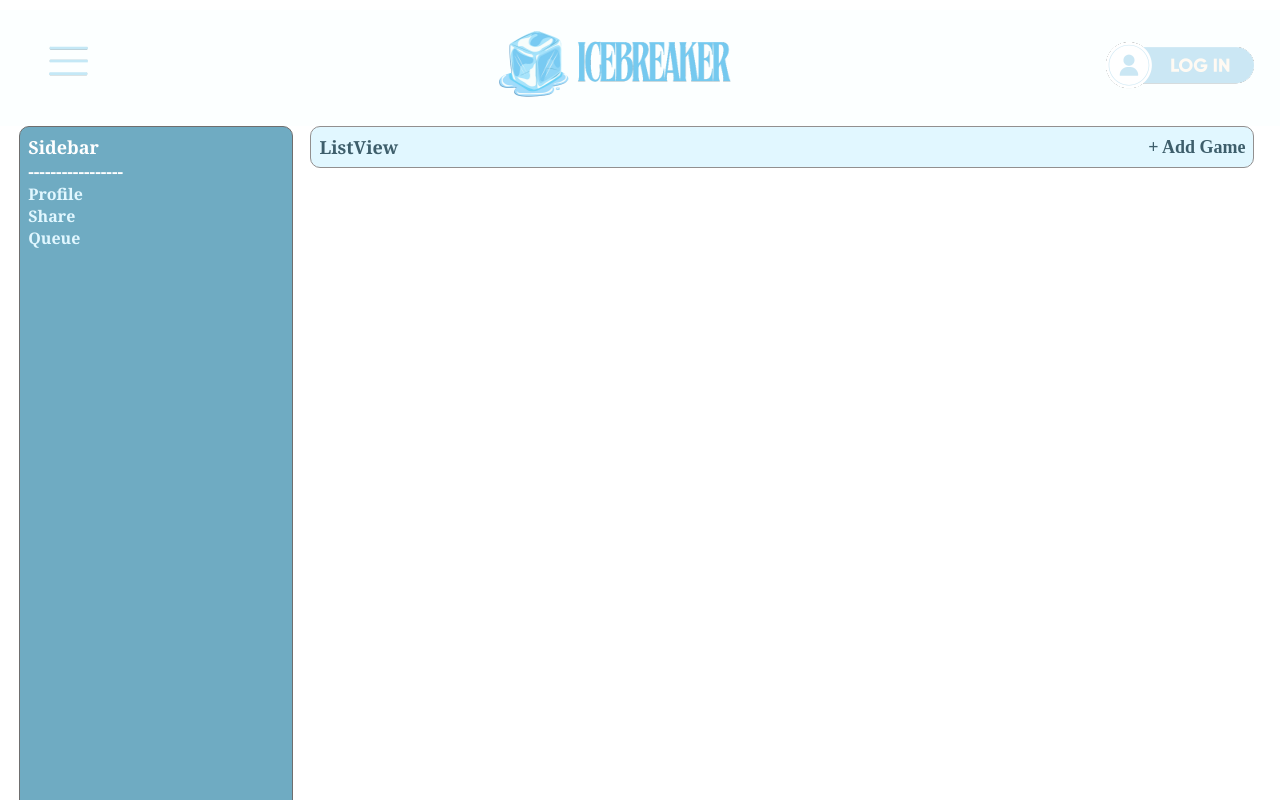
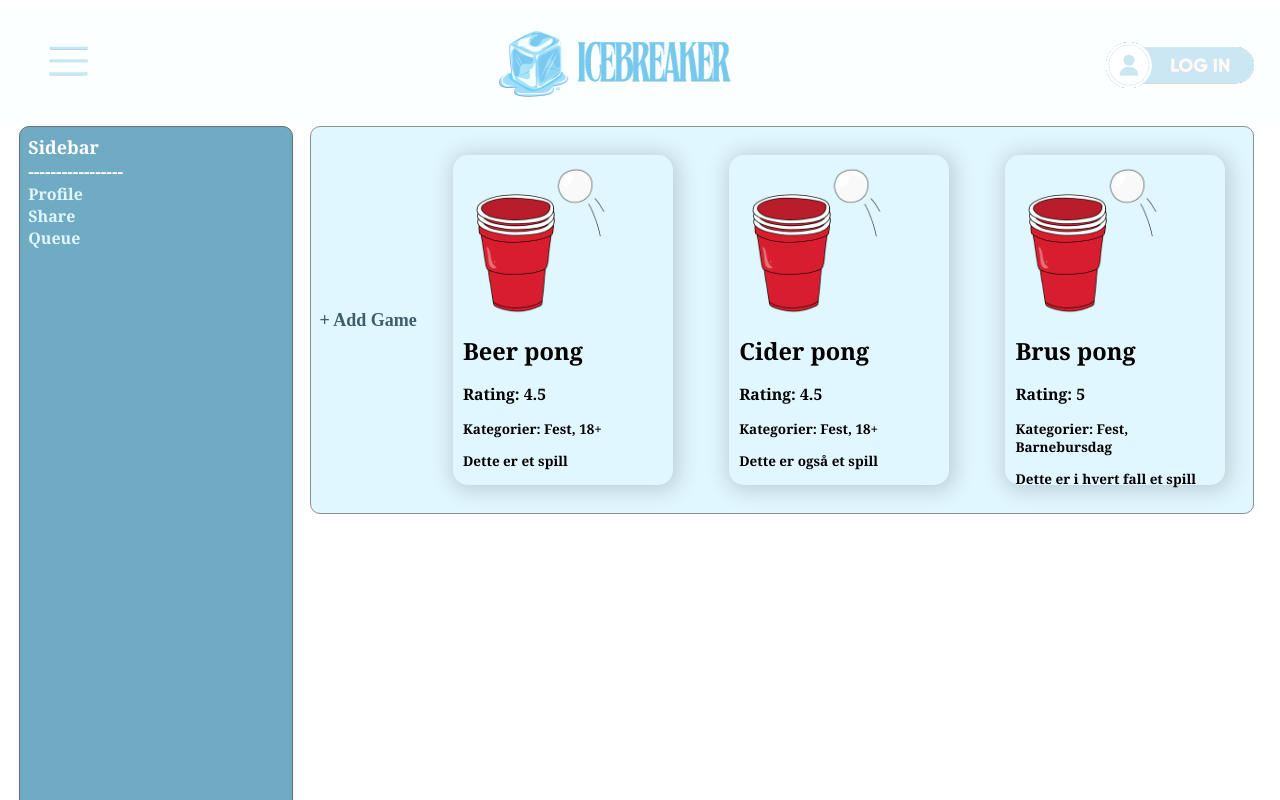
Before and after one commit to johannegg/TDT4140, a React (Create React App) app in the folder frontend/: page / in a window 1280 px wide. Built offline with nearby package versions, Linux system fonts and the light colour scheme.

Commit message:
Create a basic GameCard component

```diff
--- a/frontend/package.json
+++ b/frontend/package.json
@@ -12,6 +12,7 @@
     "@types/react-dom": "^18.2.19",
     "react": "^18.2.0",
     "react-dom": "^18.2.0",
+    "react-router-dom": "^6.22.0",
     "react-scripts": "^5.0.1",
     "typescript": "^4.9.5",
     "web-vitals": "^2.1.4"
--- /dev/null
+++ b/frontend/src/App.tsx
@@ -0,0 +1,12 @@
+import React from 'react';
+import { Route, Routes } from 'react-router-dom';
+import HomePage from './Pages/HomePage/HomePage';
+
+function App() {
+  return (
+    <Routes>
+      <Route path="/" element={<HomePage />} />
+    </Routes>
+  );
+}
+export default App;
--- /dev/null
+++ b/frontend/src/Components/GameCard/GameCard.css
@@ -0,0 +1,45 @@
+.gameCard{
+  box-shadow: 2px 2px 20px 5px rgba(0, 0, 0, 0.15);
+  border-radius: 4px;
+  /* border: 0.5px solid rgb(172, 172, 172); */
+  width: 200px;
+  height: 310px;
+  margin: 20px;
+  padding: 10px;
+  font-size: 0.75em;
+  border-radius: 15px;
+}
+
+.gameCard:hover{
+  box-shadow: 2px 2px 20px 5px rgba(0, 0, 0, 0.25);
+}
+
+.row {
+  padding: 0 1em 0 1em;
+  flex-basis: calc(50% - 1em);
+  justify-content: space-between;
+}
+
+.title {
+  cursor: pointer;
+  font-weight: 700;
+  font-size: 1.75em;
+  color: black;
+  text-decoration: none;
+}
+
+.category {
+  color: black;
+}
+
+.rating {
+  color: black;
+}
+
+.description {
+  color: black;
+}
+
+.img{
+  width: 150px;
+}
--- /dev/null
+++ b/frontend/src/Components/GameCard/GameCard.tsx
@@ -0,0 +1,36 @@
+import React from "react";
+import "./GameCard.css";
+import fest from "../../Media/Fest.png";
+
+type CategoryMappedImg = {
+  [key: string]: string | undefined;
+};
+
+const mappedImg: CategoryMappedImg = {
+  Fest: fest,
+  //TODO: Add more categories and images
+};
+
+type GameCardProps = {
+  game: {
+    id: string;
+    title: string;
+    categories: string[];
+    description: string;
+    rating?: number;
+  };
+};
+export function GameCard({ game }: GameCardProps) {
+  const categoriesString = game.categories.join(", ");
+  const firstCategory = game.categories[0];
+  const imageSrc = mappedImg[firstCategory];
+  return (
+    <div className="gameCard">
+      <img src={imageSrc} alt="img" className="img" />
+      <h1 className="title">{game.title}</h1>
+      <h3 className="rating">Rating: {game.rating}</h3>
+      <p className="category">Kategorier: {categoriesString}</p>
+      <div className="description">{game.description}</div>
+    </div>
+  );
+}
--- a/frontend/src/Components/ListView/ListView.tsx
+++ b/frontend/src/Components/ListView/ListView.tsx
@@ -1,11 +1,35 @@
 import React from "react";
 import "./ListView.css";
+import { GameCard } from "../GameCard/GameCard";
 
 const ListView = () => {
   return (
     <div className="listView">
-      ListView
       <div className="addGame"> + Add Game</div>
+
+      <GameCard game={{
+        id: "1",
+        title: "Beer pong",
+        categories: ["Fest", "18+"],
+        description: "Dette er et spill",
+        rating: 4.5,
+      }}></GameCard>
+
+      <GameCard game={{
+        id: "2",
+        title: "Cider pong",
+        categories: ["Fest", "18+"],
+        description: "Dette er også et spill",
+        rating: 4.5,
+      }}></GameCard>
+
+      <GameCard game={{
+        id: "3",
+        title: "Brus pong",
+        categories: ["Fest", "Barnebursdag"],
+        description: "Dette er i hvert fall et spill",
+        rating: 5,
+      }}></GameCard>
     </div>
   );
 };
--- a/frontend/src/index.tsx
+++ b/frontend/src/index.tsx
@@ -1,15 +1,16 @@
-import React from "react";
-import ReactDOM from "react-dom/client";
-import "./index.css";
-import App from "./Pages/HomePage/HomePage";
-import reportWebVitals from "./reportWebVitals";
+import React from 'react';
+import ReactDOM from 'react-dom/client';
+import './index.css';
+import App from './App';
+import reportWebVitals from './reportWebVitals';
+import { BrowserRouter } from 'react-router-dom';
 
-const root = ReactDOM.createRoot(
-  document.getElementById("root") as HTMLElement
-);
+const root = ReactDOM.createRoot(document.getElementById('root') as HTMLElement);
 root.render(
   <React.StrictMode>
-    <App />
+    <BrowserRouter>
+      <App />
+    </BrowserRouter>
   </React.StrictMode>
 );
 
```
Also changed, not shown: frontend/src/Media/Fest.png (added), 1 other file (tests, documents, lock files or other folders).
